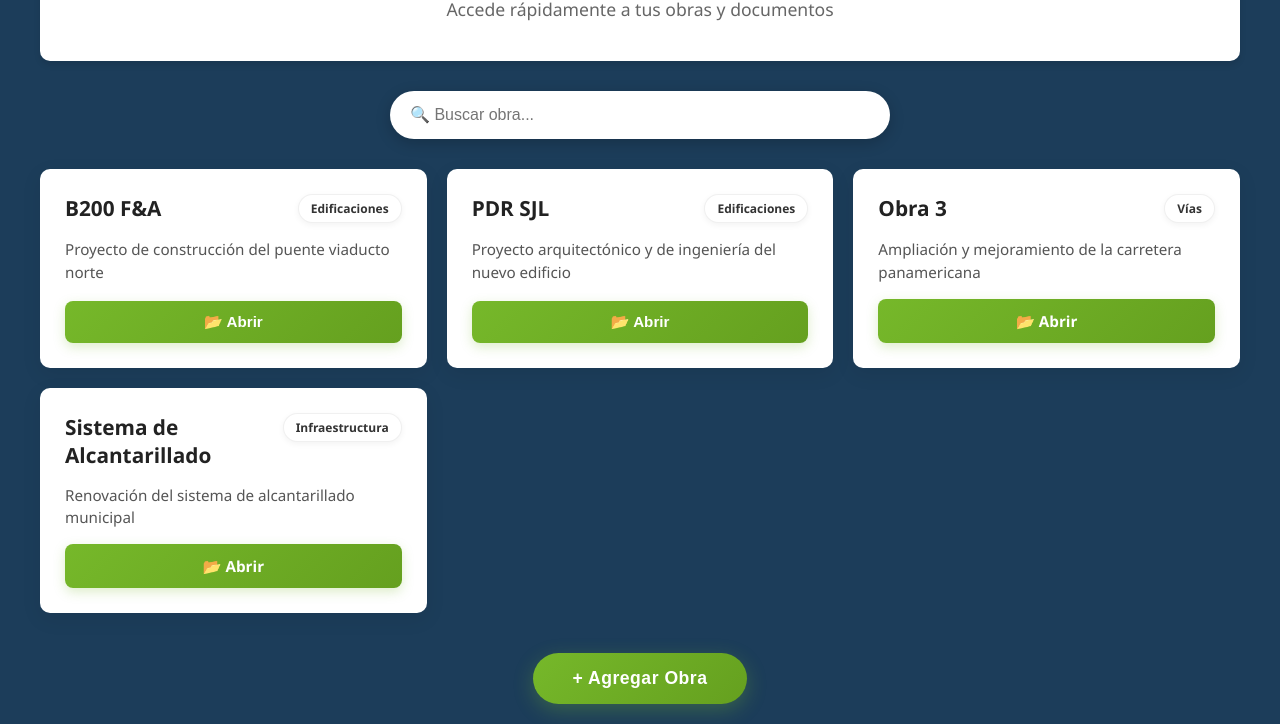
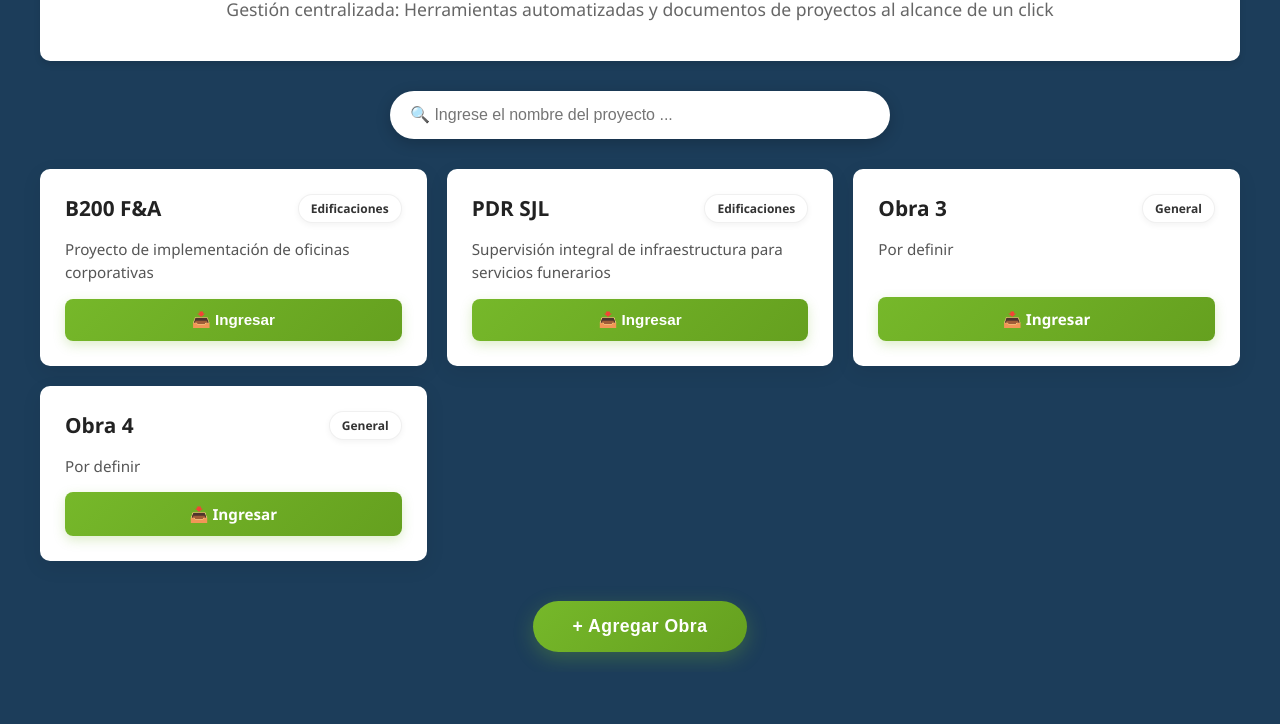
Before and after one commit to Brent32sss/Gestor-de-proyectos, a plain HTML site: page index.html in a window 1280 px wide. Shown: the part 276-1000 px from the top of the page. After the commit the page ends 948 px from the top, so only its background shows below. Drawn offline with Linux system fonts and the light colour scheme.

Commit message:
Add files via upload

```diff
--- a/index.html
+++ b/index.html
@@ -10,8 +10,8 @@
         <header>
             <!-- corregido: logo.png en lugar de logo.pgn -->
             <img src="logo.png" alt="Hael logo" class="logo" loading="lazy">
-            <h1>📋 Gestor de Proyectos - Hael Service</h1>
-            <p>Accede rápidamente a tus obras y documentos</p>
+            <h1>📊 Haelservice Hub: Toolbox & Proyectos</h1>
+            <p>Gestión centralizada: Herramientas automatizadas y documentos de proyectos al alcance de un click</p>
         </header>
 
         <main>
@@ -20,7 +20,7 @@
                 <input
                     type="text"
                     id="searchInput"
-                    placeholder="🔍 Buscar obra..."
+                    placeholder="🔍 Ingrese el nombre del proyecto ..."
                     class="search-input"
                 >
             </div>
--- a/script.js
+++ b/script.js
@@ -17,7 +17,7 @@ function loadProjects() {
                 id: 1,
                 name: 'B200 F&A',
                 category: 'Edificaciones',
-                description: 'Proyecto de construcción del puente viaducto norte',
+                description: 'Proyecto de implementación de oficinas corporativas',
                 hasOptions: true,
                 options: [
                     {
@@ -28,7 +28,7 @@ function loadProjects() {
                         ]
                     },
                     {
-                        name: 'Registro Observaciones',
+                        name: 'Registro de Observaciones',
                         links: [
                             { label: 'Formulario', url: 'https://forms.gle/G1p5AgEyfpYBZuZc9' },
                             { label: 'Registro obs B200 F&A', url: 'https://docs.google.com' }
@@ -40,7 +40,7 @@ function loadProjects() {
                 id: 2,
                 name: 'PDR SJL',
                 category: 'Edificaciones',
-                description: 'Proyecto arquitectónico y de ingeniería del nuevo edificio',
+                description: 'Supervisión integral de infraestructura para servicios funerarios',
                 hasOptions: true,
                 options: [
                     {
@@ -88,16 +88,16 @@ function loadProjects() {
             {
                 id: 3,
                 name: 'Obra 3',
-                category: 'Vías',
-                link: 'https://docs.google.com/spreadsheets/d/1b7ceR17gvAYjzHGBIrugqhyfe9TPnU1-jlgA0qna6Vk/edit?gid=1998489909#gid=1998489909',
-                description: 'Ampliación y mejoramiento de la carretera panamericana'
+                category: 'General',
+                link: 'Por definir',
+                description: 'Por definir'
             },
             {
                 id: 4,
-                name: 'Sistema de Alcantarillado',
-                category: 'Infraestructura',
-                link: 'https://docs.google.com',
-                description: 'Renovación del sistema de alcantarillado municipal'
+                name: 'Obra 4',
+                category: 'General',
+                link: 'Por definir',
+                description: 'Por definir'
             }
         ];
         saveProjects();
@@ -131,9 +131,9 @@ function renderProjects(filter = '') {
         let actionHTML = '';
 
         if (project.hasOptions) {
-            actionHTML = `<button onclick="openProjectOptions(${project.id})" class="btn-link">📂 Abrir</button>`;
+            actionHTML = `<button onclick="openProjectOptions(${project.id})" class="btn-link">📥 Ingresar</button>`;
         } else {
-            actionHTML = `<a href="${project.link}" target="_blank" class="btn-link">📂 Abrir</a>`;
+            actionHTML = `<a href="${project.link}" target="_blank" class="btn-link">📥 Ingresar</a>`;
         }
 
         card.innerHTML = `
--- a/styles.css
+++ b/styles.css
@@ -423,7 +423,7 @@ header p {
 .option-link-btn {
     padding: 12px;
     background: rgba(255, 255, 255, 0.05);
-    color: white;
+    color: rgb(0, 0, 0);
     border: 1px solid rgba(118, 184, 42, 0.4);
     border-radius: 5px;
     cursor: pointer;
@@ -436,7 +436,7 @@ header p {
 }
 
 .option-link-btn:hover {
-    background: #65a01f;
+    background: #1C3D5A;
     transform: scale(1.05);
 }
 
```
